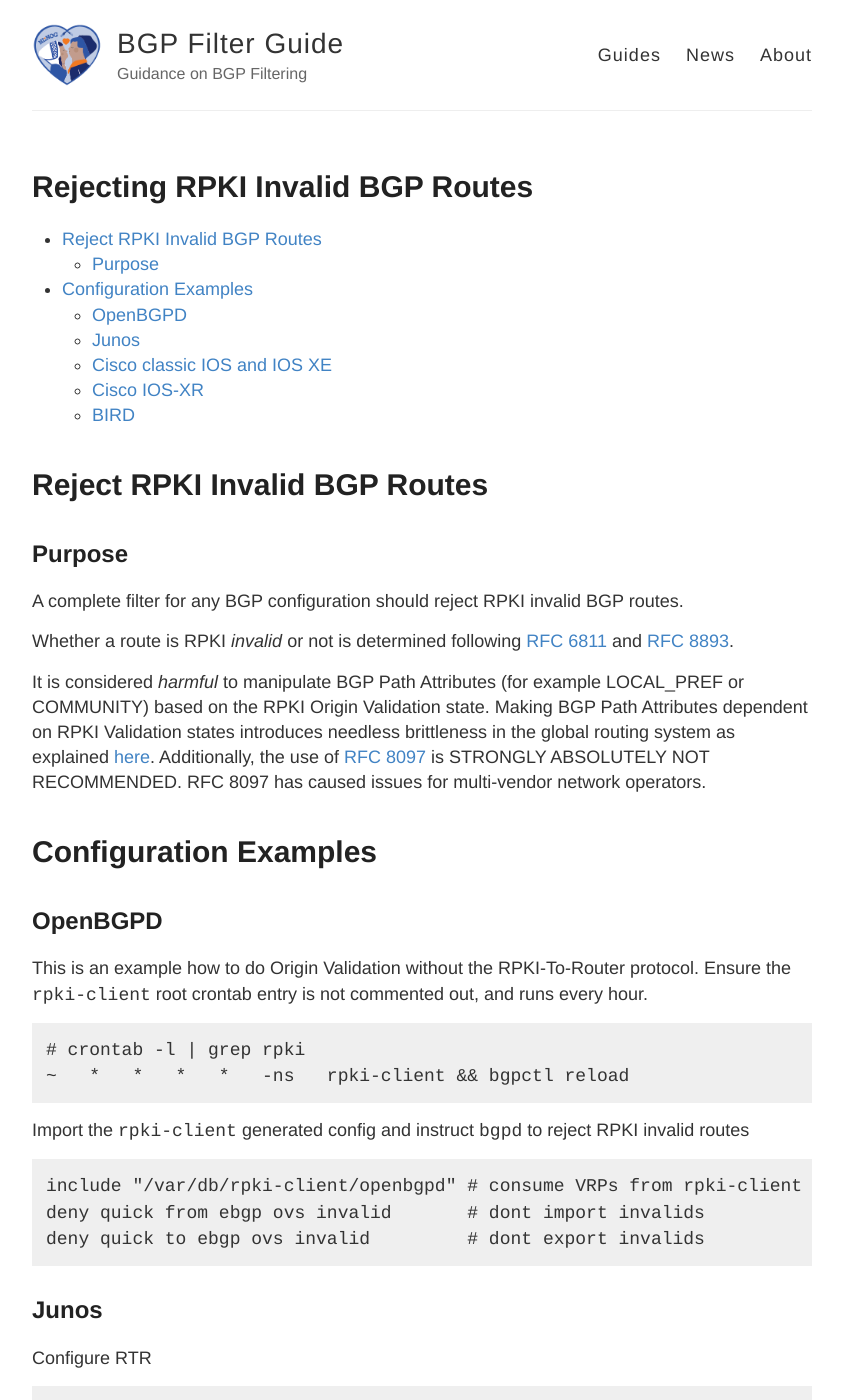
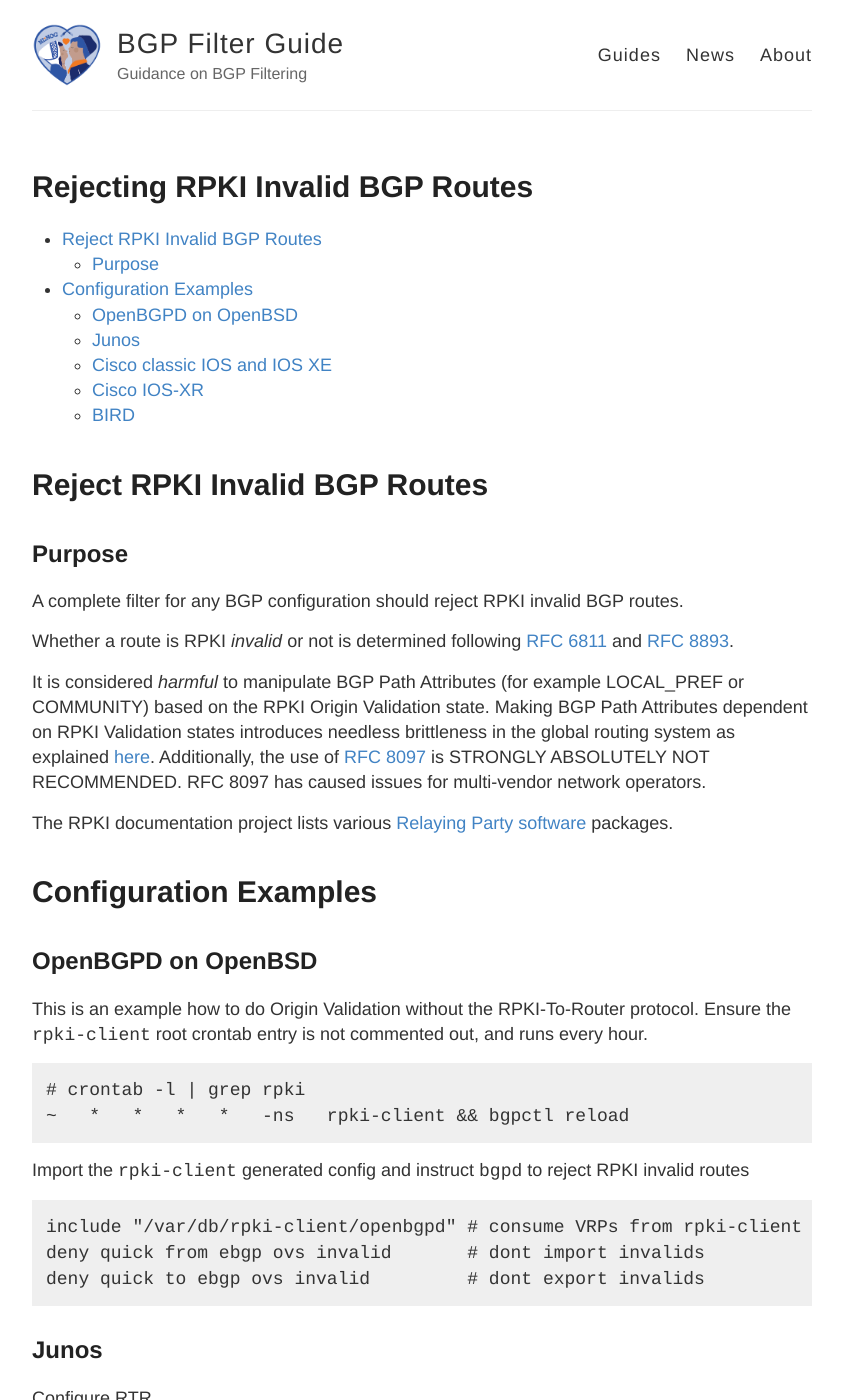
Before and after one commit to NLNOG/bgpfilterguide, a Jekyll site: the page built from guides/reject_invalids.md, in a window 1280 px wide and 1400 px high. Shown: the whole window, without its empty margins (218-1061 px from the left). Built offline with Jekyll 4.4.1, drawn with Linux system fonts in a browser that asks for light colours.

Commit message:
link to relying party softwares

```diff
--- a/guides/reject_invalids.md
+++ b/guides/reject_invalids.md
@@ -20,9 +20,11 @@ Making BGP Path Attributes dependent on RPKI Validation states introduces needle
 Additionally, the use of [RFC 8097](https://tools.ietf.org/html/rfc8097) is STRONGLY ABSOLUTELY NOT RECOMMENDED.
 RFC 8097 has caused issues for multi-vendor network operators.
 
+The RPKI documentation project lists various [Relaying Party software](https://rpki.readthedocs.io/en/latest/tools.html) packages.
+
 # Configuration Examples
 
-## OpenBGPD
+## OpenBGPD on OpenBSD
 
 This is an example how to do Origin Validation without the RPKI-To-Router protocol.
 Ensure the `rpki-client` root crontab entry is not commented out, and runs every hour.
```
